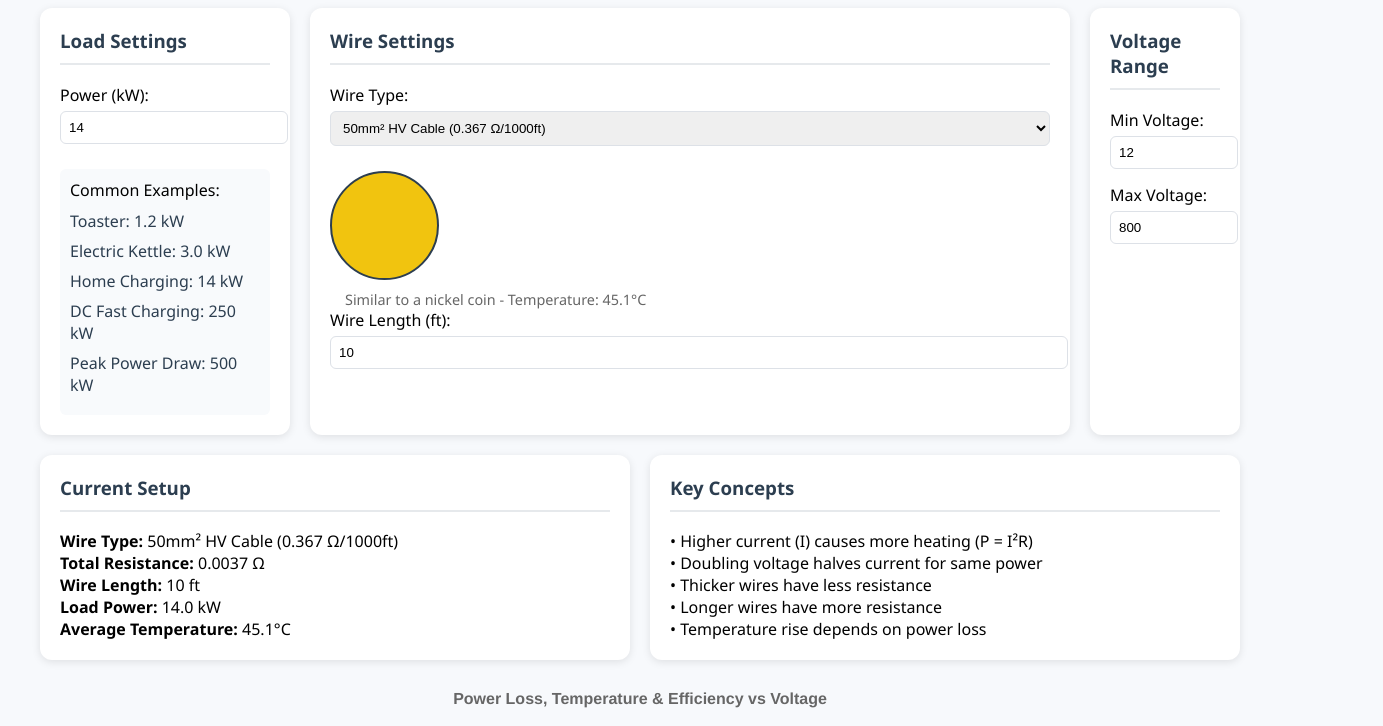
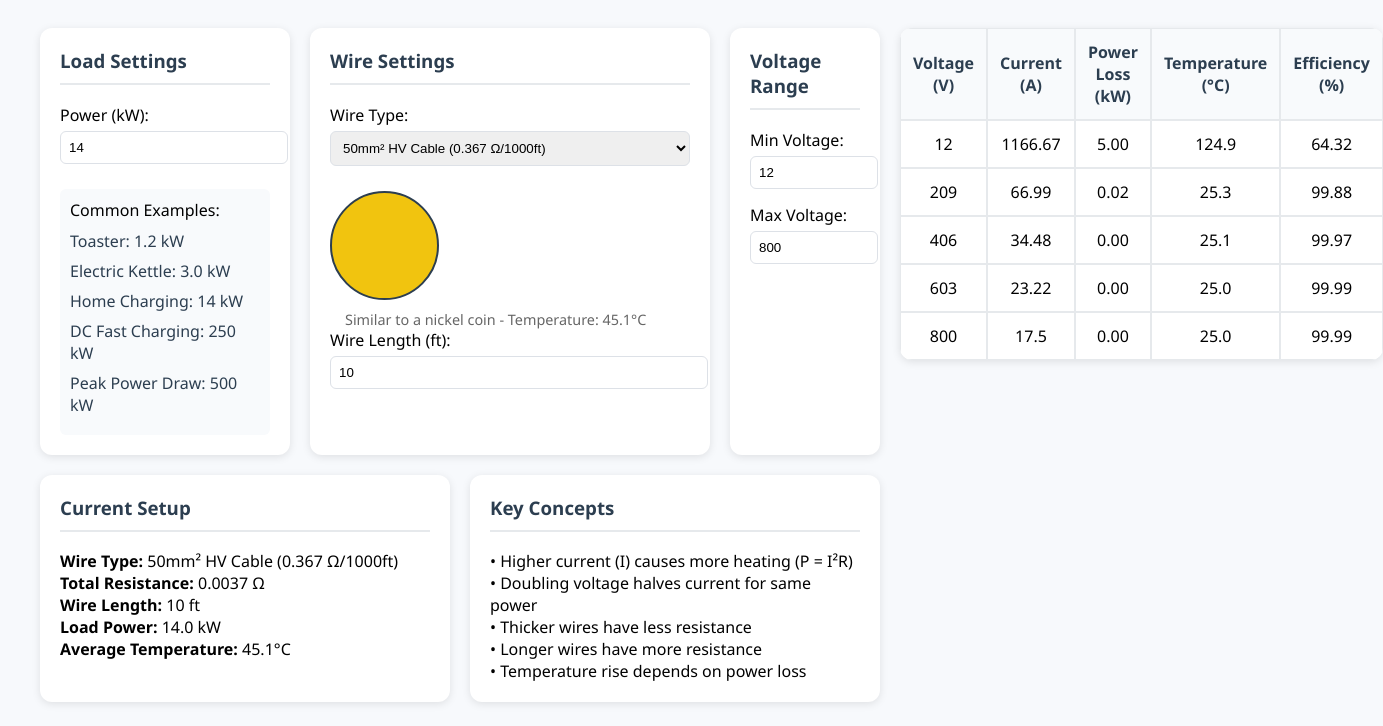
Before and after one commit to Tc3-Tech/PowerLoss-Calculator, a plain HTML site: page index.html in a window 1280 px wide. Shown: the top 726 px of the page, 1383 px wide, since content can reach past the window. Drawn offline with nearby package versions, Linux system fonts and the light colour scheme.

Commit message:
Update index.html

```diff
--- a/index.html
+++ b/index.html
@@ -10,11 +10,22 @@
         }
         .container {
             max-width: 1200px;
-            margin: -20px auto;
+            margin: 0 auto;
             padding: 20px;
-/*             overflow-y: auto;
-            transform: scale(0.9); /* Adjust between 0 and 1 */
- /*           transform-origin: top center; */
+        }
+        .layout-container {
+            display: grid;
+            grid-template-columns: 2fr 1fr;
+            gap: 20px;
+            align-items: start;
+        }
+        .left-column {
+            grid-column: 1;
+        }
+        .right-column {
+            grid-column: 2;
+            position: sticky;
+            top: 0;
         }
         .controls {
             display: grid;
@@ -83,7 +94,6 @@
             width: 100%;
             border-collapse: separate;
             border-spacing: 0;
-            margin-top: 20px;
             background: white;
             border-radius: 12px;
             overflow: hidden;
@@ -104,6 +114,8 @@
 </head>
 <body>
     <div class="container">
+        <div class="layout-container">
+            <div class="left-column">
                 <div class="controls">
                     <div class="control-group">
                         <h3>Load Settings</h3>
@@ -126,10 +138,10 @@
                         <label>Wire Type:</label>
                         <select id="wireGauge">
                             <optgroup label="Standard Wires">
+                                <option value="10">10 AWG (0.9989 Ω/1000ft)</option>
+                                <option value="12">12 AWG (1.588 Ω/1000ft)</option>
+                                <option value="14">14 AWG (2.525 Ω/1000ft)</option>
                                 <option value="16">16 AWG (4.016 Ω/1000ft)</option>
-                        <option value="14">14 AWG (2.525 Ω/1000ft)</option>
-                        <option value="12">12 AWG (1.588 Ω/1000ft)</option>
-                        <option value="10">10 AWG (0.9989 Ω/1000ft)</option>
                             </optgroup>
                             <optgroup label="HV Cables">
                                 <option value="ev_35">35mm² HV Cable (0.524 Ω/1000ft)</option>
@@ -173,7 +185,12 @@
                 </div>
 
                 <canvas id="powerChart"></canvas>
+            </div>
+
+            <div class="right-column">
                 <div id="tableContainer"></div>
+            </div>
+        </div>
     </div>
  <script>
         // Wire property constants
```
Lines whose indentation alone changed are shown as unchanged.
